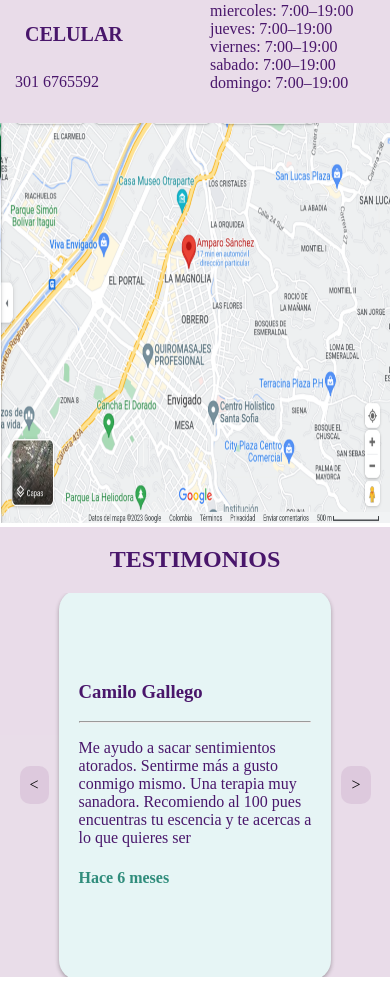
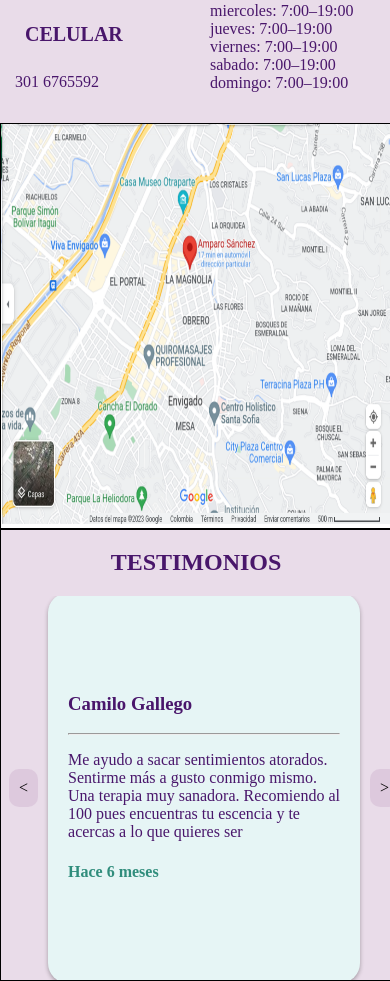
Before and after one commit to danielcarz/vercel5, a React (Vite) app: page / in a window 390 px wide. Shown: the part 2060-3041 px from the top of the page. Built offline with nearby package versions, Linux system fonts and the light colour scheme.

Commit message:
SASS comments: comments-block

```diff
--- a/src/sass/components/_ubication.scss
+++ b/src/sass/components/_ubication.scss
@@ -15,11 +15,6 @@
             height: auto;
             margin: 0 auto;
             border-radius: 0px;
-
-
-
-
-
 
             ul{
                 .subtittle{
@@ -44,6 +39,7 @@
             margin: 0 auto;
             width: 100%;
 
+            border: 1px solid black;
 
 
             img{
--- a/src/sass/index.css
+++ b/src/sass/index.css
@@ -689,6 +689,7 @@ body .App {
   .ubication_container .ubication_image_wrapper {
     margin: 0 auto;
     width: 100%;
+    border: 1px solid black;
   }
   .ubication_container .ubication_image_wrapper img {
     width: 100%;
@@ -807,14 +808,14 @@ body .App {
     -webkit-box-direction: normal;
         -ms-flex-direction: column;
             flex-direction: column;
-    position: absolute;
-    margin: 0 auto;
+    /* position: absolute; */
     width: 100%;
     height: 450px;
     overflow-x: scroll;
     -ms-scroll-snap-type: x mandatory;
         scroll-snap-type: x mandatory;
     background-color: #d0b4cf75;
+    border: 1px  solid black;
   }
   .comment-carousel .tittle-wrapper {
     text-align: center;
@@ -828,7 +829,7 @@ body .App {
         -ms-flex-align: center;
             align-items: center;
     margin: 0 auto;
-    width: 90%;
+    width: 100%;
     height: auto;
     padding: 0.5rem;
     overflow-x: scroll;
```
Also changed, not shown: src/sass/components/_comments.scss (+4 -3 lines), 1 other file (tests, documents, lock files or other folders).
